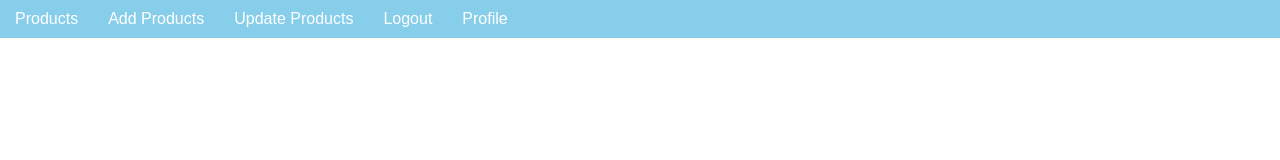
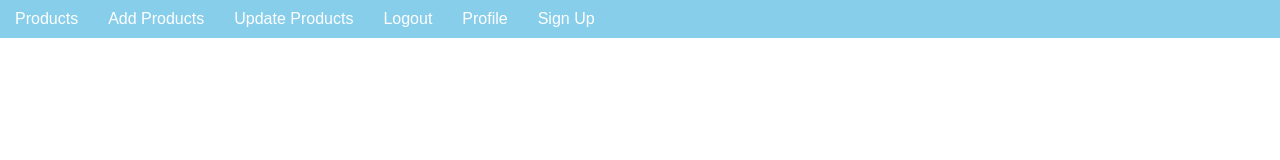
Before and after one commit to kabirasunny/e-dashboard, a React (Vite) app in the folder frontend/: page / in a window 1280 px wide. Shown: the top 160 px of the page. Built offline with nearby package versions, Linux system fonts and the light colour scheme.

Commit message:
I added link for signup

```diff
--- a/frontend/src/components/Navbar.jsx
+++ b/frontend/src/components/Navbar.jsx
@@ -11,6 +11,7 @@
                     <li><Link to="/update">Update Products</Link></li>
                     <li><Link to="/logout">Logout</Link></li>
                     <li><Link to="/profile">Profile</Link></li>
+                    <li><Link to="/signup">Sign Up</Link></li>
                 </ul>
             </div>
         </>
```
